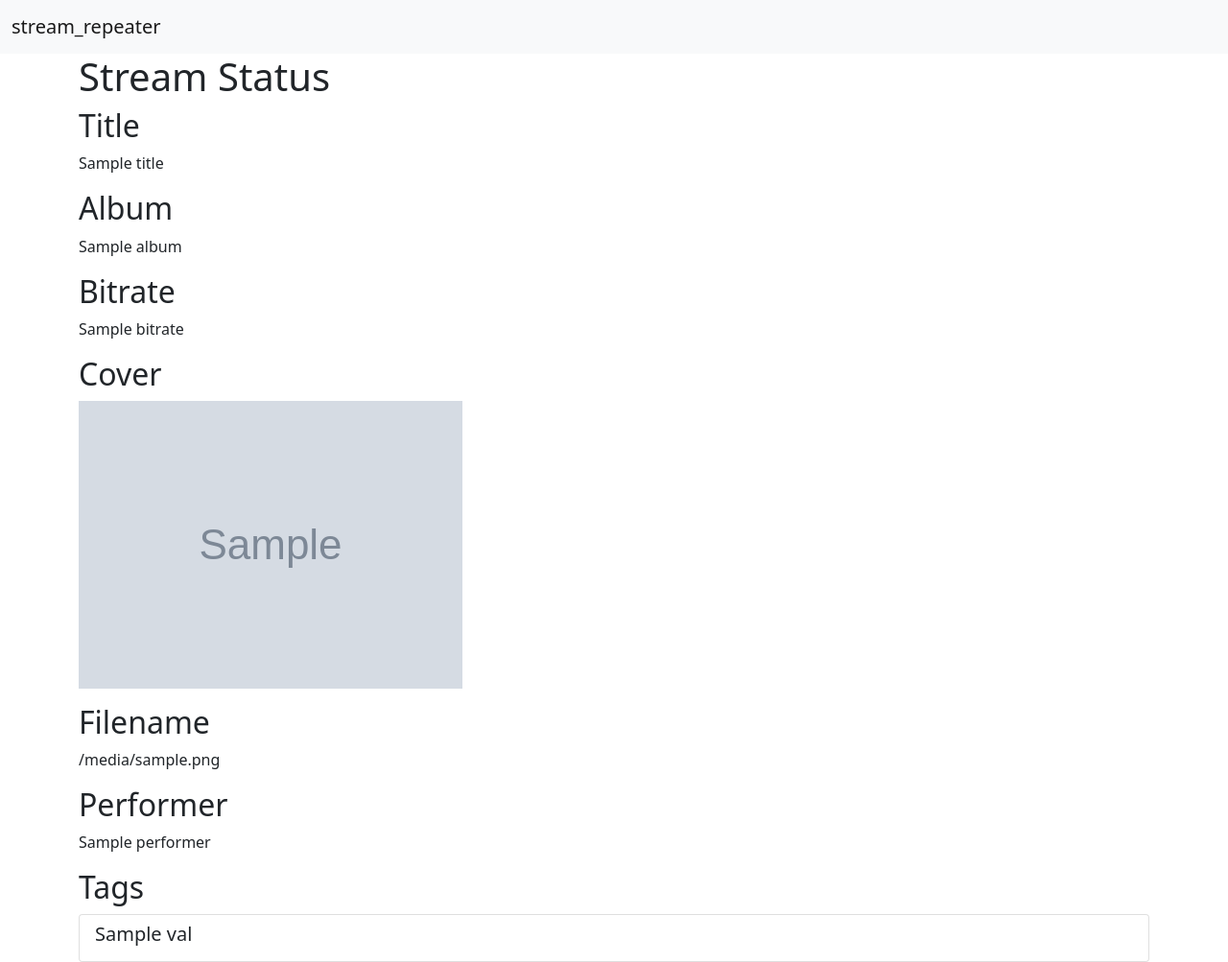
After one commit to frozenfoxx/stream_repeater, a Python web app: template stream_repeater/stream/templates/stream/status.html in a window 1280 px wide. The commit adds this page. Shown: the whole page at 96% size. Run offline with Jinja, Linux system fonts and the light colour scheme; the template is opened without the code that fills it: most values are stand-ins (such as "Sample title", 1, 10 or a date in 2020); grey boxes marked "Sample" are stand-in pictures.

Commit message:
Added a Stream status

```diff
--- a/stream_repeater/stream/templates/stream/home.html
+++ b/stream_repeater/stream/templates/stream/home.html
@@ -9,6 +9,7 @@
     <a href="{{ url_for('stream.stream_convert_to_mp3') }}">Convert to MP3</a><br>
     <a href="{{ url_for('stream.stream_cuesheet') }}">CUE Sheet</a><br>
     <a href="{{ url_for('stream.stream_historysheet') }}">History Sheet</a><br>
+    <a href="{{ url_for('stream.stream_status') }}">Status</a><br>
   </p>
 </div>
 {% endblock %}
--- /dev/null
+++ b/stream_repeater/stream/templates/stream/status.html
@@ -0,0 +1,27 @@
+{% extends 'base.html' %}
+{% block title %}Stream Status{% endblock %}
+
+{% block container %}
+<section>
+  <h2>Title</h2>
+  <p>{{ title }}</p>
+  <h2>Album</h2>
+  <p>{{ album }}</p>
+  <h2>Bitrate</h2>
+  <p>{{ bitrate }}</p>
+  <h2>Cover</h2>
+  <p><img src="{{ cover_path }}"></p>
+  <h2>Filename</h2>
+  <p>{{ filename }}</p>
+  <h2>Performer</h2>
+  <p>{{ performer }}</p>
+  <h2>Tags</h2>
+  <ul class="list-group">
+    {% for val in tags %}
+      <li class="list-group-item">
+        <h3 class="h5">{{ val }}</h3>
+      </li>
+    {% endfor %}
+  </ul>
+</section>
+{% endblock %}
```
Also changed, not shown: stream_repeater/stream/__init__.py (+15 -0 lines).
